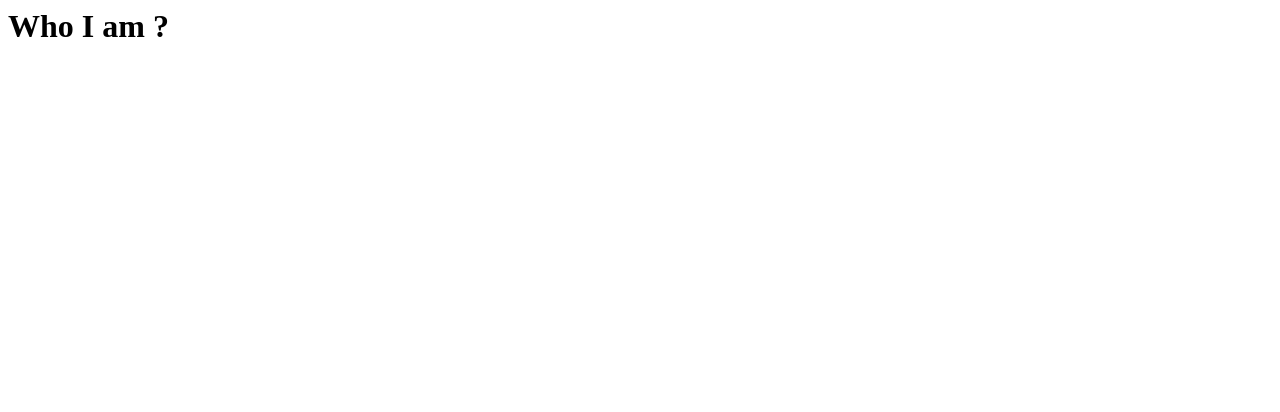
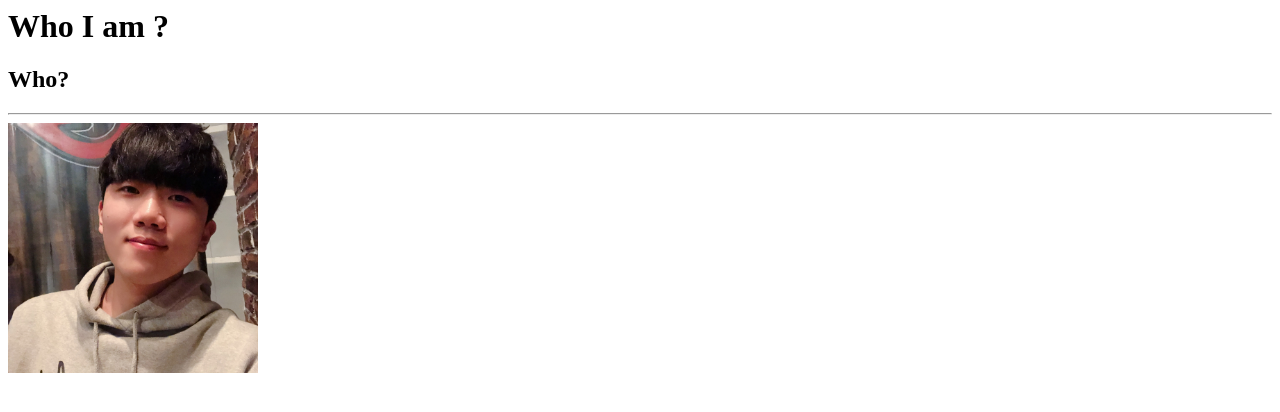
Before and after one commit to dongsuu/Mid-Term-Project, a plain HTML site: page index.html in a window 1280 px wide. Drawn offline with Linux system fonts and the light colour scheme.

Commit message:
add my image

```diff
--- /dev/null
+++ b/index.css
@@ -0,0 +1,4 @@
+.image{
+  width: 250px;
+  height: 250px;
+}
--- a/index.html
+++ b/index.html
@@ -1,8 +1,12 @@
 <html>
+  <link rel ="stylesheet" href="index.css">
   <head>
     <title>DongHyun</title>
   </head>
   <body>
     <h1> Who I am ?  </h1>
+    <h2>Who?</h2>
+    <hr>
+    <img class = "image" src = ./pic.jpg>
   </body>
 </html>
```
Also changed, not shown: pic.jpg (added).
